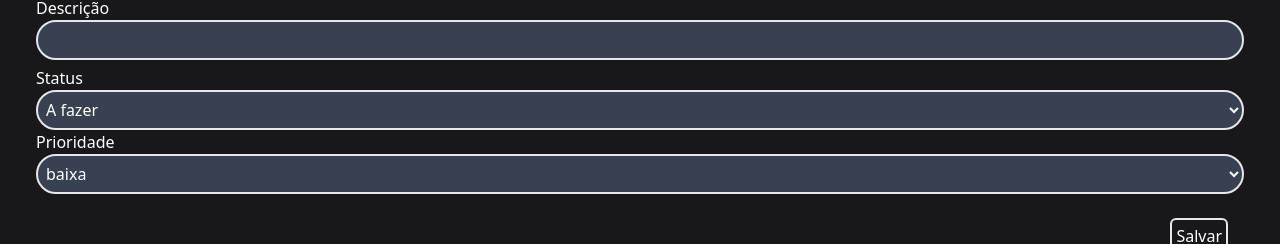
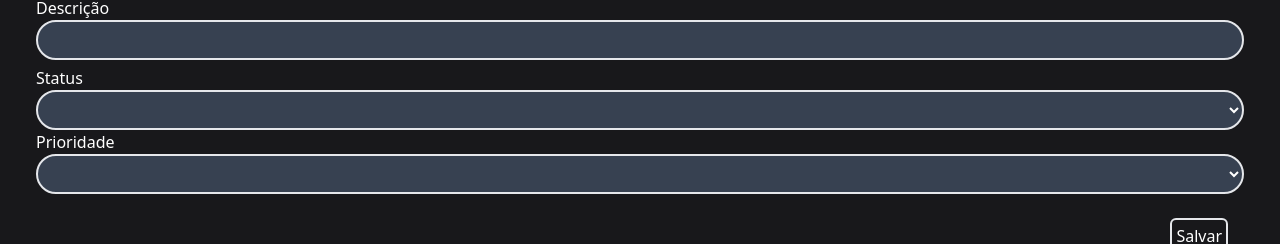
Before and after one commit to GHBBHG/Tasks, a React (Vite) app: page /tasks in a window 1280 px wide. Both pictures are taken after a click on the button "Nova Tarefa". Shown: the part 266-510 px from the top of the page. Built offline with nearby package versions, Linux system fonts and the light colour scheme; no server answers.

Commit message:
projeto com ajustes em tipagens

```diff
--- a/db.json
+++ b/db.json
@@ -1,38 +1,24 @@
 {
   "tasks": [
     {
-      "id": "50ba",
-      "title": "dsafadsf",
-      "description": "asfdsadfdsfa",
-      "status": "todo",
-      "priority": "low"
-    },
-    {
-      "id": "bac0",
-      "title": "hghdfg",
-      "description": "hdfghfdhfghdfh",
-      "status": "doing",
-      "priority": "low"
-    },
-    {
-      "id": "3071",
-      "title": "Teste 1 ",
-      "description": " textekjdshfdks textekjdshfdks  textekjdshfdks textekjdshfdks  textekjdshfdks textekjdshfdks  textekjdshfdks textekjdshfdks  textekjdshfdks textekjdshfdks  textekjdshfdks textekjdshfdks ",
-      "status": "todo",
-      "priority": "high"
-    },
-    {
-      "id": "b41f",
-      "title": "Teste 2",
-      "description": " textekjdshfdks textekjdshfdks textekjdshfdks textekjdshfdks  textekjdshfdks textekjdshfdks  textekjdshfdks textekjdshfdks  textekjdshfdks textekjdshfdks  textekjdshfdks textekjdshfdks ",
+      "id": "0d65",
+      "title": "dsafsdf",
+      "description": "sadfsdfsda",
       "status": "doing",
       "priority": "medium"
     },
     {
-      "id": "e98c",
-      "title": "Teste 3",
-      "description": " textekjdshfdks textekjdshfdks  textekjdshfdks textekjdshfdks  textekjdshfdks textekjdshfdks  textekjdshfdks textekjdshfdks  textekjdshfdks textekjdshfdks ",
+      "id": "0d82",
+      "title": "sadfsdfa",
+      "description": "dfasdfsdf",
       "status": "done",
+      "priority": "high"
+    },
+    {
+      "id": "960e",
+      "title": "uyuytuty",
+      "description": "rttyutruytrutuyrtu",
+      "status": "todo",
       "priority": "low"
     }
   ]
--- a/src/components/TaskButtons/DeleteTaskButton.tsx
+++ b/src/components/TaskButtons/DeleteTaskButton.tsx
@@ -1,15 +1,18 @@
 import { useTasks } from "../../hooks/useTasks";
 
-export function DeleteTaskButton (props) {
+interface DeleteTaskButtonProps {
+    id: string;
+}
+
+export function DeleteTaskButton ({id}: DeleteTaskButtonProps) {
     const { deleteTask } = useTasks()
-
-    const handleDelete = (id: string) => {
+    const handleDelete = () => {
         deleteTask(id)
     }
 
     return (
         <div className="m-2">
-            <button className="bg-red-600 p-2 rounded-lg hover:bg-red-700 mb-2" onClick={() => {handleDelete(props.id)}}>
+            <button className="bg-red-600 p-2 rounded-lg hover:bg-red-700 mb-2" onClick={handleDelete}>
                 Excluir
             </button>
         </div>
--- a/src/components/TaskButtons/ProgressTaskButton.tsx
+++ b/src/components/TaskButtons/ProgressTaskButton.tsx
@@ -1,9 +1,13 @@
 import { useTasks } from "../../hooks/useTasks";
 
-export function ProgressTaskButton (props) {
+interface ProgressTaskButtonProps {
+    id: string,
+    status: string,
+}
+
+export function ProgressTaskButton ({id, status}: ProgressTaskButtonProps) {
     const { updateTask } = useTasks()
-
-    const handleUpdate = (id: string, status: string) => {
+    const handleUpdate = () => {
         if (status === "todo")
             updateTask(id, { status: "doing" })
         else if (status === "doing")
@@ -12,14 +16,14 @@ export function ProgressTaskButton (props) {
 
     return (
         <div className="m-2">
-            {props.status === "todo" ?
-                <button className="bg-sky-600 p-2 rounded-lg hover:bg-sky-700 mb-2" onClick={() => handleUpdate(props.id, props.status)}>
+            {status === "todo" ?
+                <button className="bg-sky-600 p-2 rounded-lg hover:bg-sky-700 mb-2" onClick={handleUpdate}>
                 Iniciar
                 </button> :
-                <button className="bg-green-600 p-2 rounded-lg hover:bg-green-700 mb-2" onClick={() => handleUpdate(props.id, props.status)}>
+                <button className="bg-green-600 p-2 rounded-lg hover:bg-green-700 mb-2" onClick={handleUpdate}>
                 Concluir
-                </button>}
-
+                </button>
+            }
         </div>
     );
 }
--- a/src/components/card/Card.tsx
+++ b/src/components/card/Card.tsx
@@ -1,13 +1,23 @@
 import { DeleteTaskButton } from "../TaskButtons/DeleteTaskButton";
 import { ProgressTaskButton } from "../TaskButtons/ProgressTaskButton";
 
-export function Card (props) {
-    const classNameHeader = props.colorHeader + " p-1 rounded-2xl font-medium ";
+interface CardProps {
+    colorHeader: string,
+    nameTask: string,
+    tasks: {
+        description:string,
+        id: string,
+        priority: string,
+        status: string,
+        title: string
+    }[]
+}
 
+export function Card ({ colorHeader, nameTask, tasks }: CardProps) {
     return (
         <div className='mx-auto w-[31%] text-start items-center rounded-xl'>
-                <p className={classNameHeader}>{props.nameTask}</p>
-                {props.tasks.map(task => (
+                <p className={`${colorHeader} p-1 rounded-2xl font-medium`}>{nameTask}</p>
+                {tasks.map(task => (
                     <div className='text-center rounded-lg mt-3 bg-sky-950 text-slate-100'>
                         <div className="flex text-start p-1 pl-2 pr-4 rounded-t-lg font-medium bg-gray-800 justify-between">
                             <div>{task.title}</div>
--- a/src/components/navigationButton/NavigationButton.tsx
+++ b/src/components/navigationButton/NavigationButton.tsx
@@ -1,10 +1,15 @@
 import { Link } from "react-router-dom";
 
-export function NavigationButton (props) {
+interface NavigationButtonProps {
+    linkButton: string,
+    nameButton: string
+}
+
+export function NavigationButton ({linkButton, nameButton}: NavigationButtonProps) {
     return (
         <div className="bg-blue-300 pb-2">
             <div className="font-bold text-center pr-6 p-3">
-                <Link to={props.linkButton}>{props.nameButton}</Link>
+                <Link to={linkButton}>{nameButton}</Link>
             </div>
         </div>
     );
--- a/src/pages/tasks/NewTask.tsx
+++ b/src/pages/tasks/NewTask.tsx
@@ -1,4 +1,4 @@
-import { FormEventHandler } from "react";
+import { FormEventHandler, useState } from "react";
 import { useTasks } from "../../hooks/useTasks";
 import { z } from "zod"
 
@@ -12,13 +12,24 @@ const CreateTaskSchema = z.object({
 export const NewTask: React.FC = () => {
     const { createTask } = useTasks();
 
-    const handleSubmit: FormEventHandler<HTMLFormElement> = async () => {
-        const title = document.getElementById('title')?.value;
-        const description = document.getElementById('description')?.value;
-        const status = document.getElementById('status')?.value;
-        const priority = document.getElementById('priority')?.value;
+    const [formData, setFormData] = useState({
+        title: "",
+        description: "",
+        status: "",
+        priority: ""
+    });
 
-        const taskData = CreateTaskSchema.parse({ title, description, status, priority })
+    const handleChangeInput = (e: React.ChangeEvent<HTMLTextAreaElement | HTMLSelectElement>) => {
+        const {name, value} = e.target
+        setFormData((current) => ({
+            ...current,
+            [name]: value
+        }))
+    }
+
+    const handleSubmit: FormEventHandler<HTMLFormElement> = async (event) => {
+        event.preventDefault();
+        const taskData = CreateTaskSchema.parse(formData)
         await createTask(taskData)
     }
 
@@ -27,20 +38,22 @@ export const NewTask: React.FC = () => {
             <div className='text-start m-5 p-4'>
                 <form onSubmit={handleSubmit}>
                     <label className="text-white font-medium">Título</label><br></br>
-                    <textarea className="border-2 p-1 w-full h-10 bg-gray-700 rounded-3xl text-white" name="title" id="title" required></textarea>
+                    <textarea className="border-2 p-1 w-full h-10 bg-gray-700 rounded-3xl text-white" name="title" onChange={handleChangeInput} required></textarea>
                     <br></br>
                     <label className="text-white font-medium">Descrição</label><br></br>
-                    <textarea className="border-2 p-1 w-full h-10 bg-gray-700 rounded-3xl text-white" name="description" id="description" required></textarea>
+                    <textarea className="border-2 p-1 w-full h-10 bg-gray-700 rounded-3xl text-white" name="description" onChange={handleChangeInput} required></textarea>
                     <br></br>
                     <label className="text-white font-medium">Status</label><br></br>
-                    <select id="status" className="border-2 p-1 w-full h-10 bg-gray-700 rounded-3xl text-white">
+                    <select name="status" onChange={handleChangeInput} className="border-2 p-1 w-full h-10 bg-gray-700 rounded-3xl text-white" required>
+                        <option label=""></option>
                         <option label="A fazer">todo</option>
                         <option label="Em progresso">doing</option>
                         <option label="Finalizado">done</option>
                     </select>
                     <br></br>
                     <label className="text-white font-medium">Prioridade</label><br></br>
-                    <select id="priority" className="border-2 p-1 w-full h-10 bg-gray-700 rounded-3xl text-white">
+                    <select name="priority" onChange={handleChangeInput} className="border-2 p-1 w-full h-10 bg-gray-700 rounded-3xl text-white" required>
+                        <option label=""></option>
                         <option label="baixa">low</option>
                         <option label="media">medium</option>
                         <option label="alta">high</option>
--- a/src/pages/tasks/Tasks.tsx
+++ b/src/pages/tasks/Tasks.tsx
@@ -1,17 +1,17 @@
+import { useState } from 'react';
 import { NavigationButton } from '../../components/navigationButton/NavigationButton';
 import { TasksList } from '../../components/tasksList/TasksList';
 import { TasksContextProvider } from '../../contexts/TasksContext';
 import { NewTask } from './NewTask';
 
 export function Tasks () {
+    const [tasks, setTasks] = useState("hidden");
 
     const newTasks = () => {
-        const tasks = document.getElementById("blockCreate");
-
-        if(tasks.className == "hidden")
-            tasks.className = "";
+        if(tasks == "")
+            setTasks("hidden");
         else
-            tasks.className = "hidden";
+            setTasks("");
     }
 
     return (
@@ -23,7 +23,7 @@ export function Tasks () {
                         Nova Tarefa
                     </button>
                 </div>
-                <div className="hidden" id="blockCreate">
+                <div className={`${tasks}`}>
                     <NewTask/>
                 </div>
                 <TasksList/>
```
